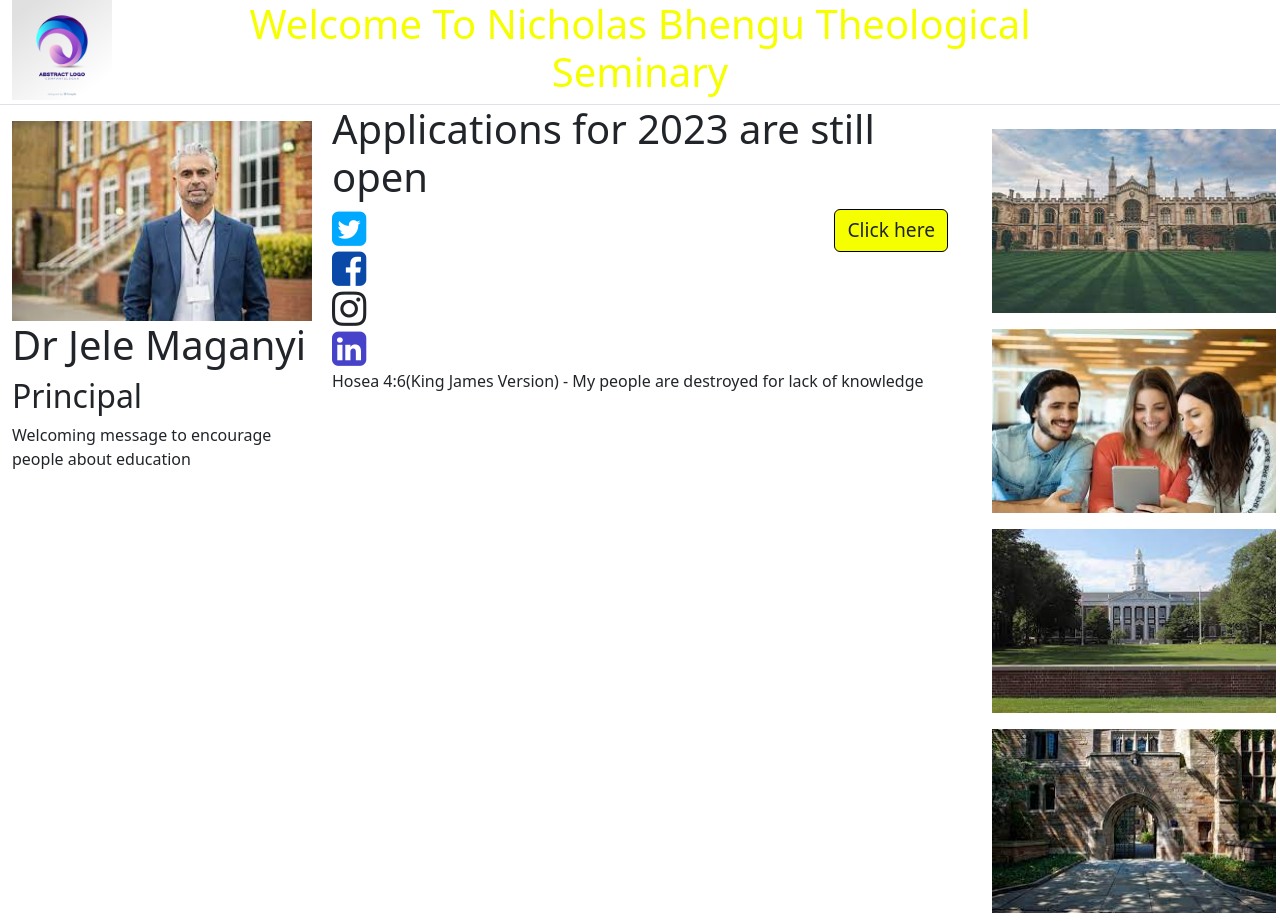
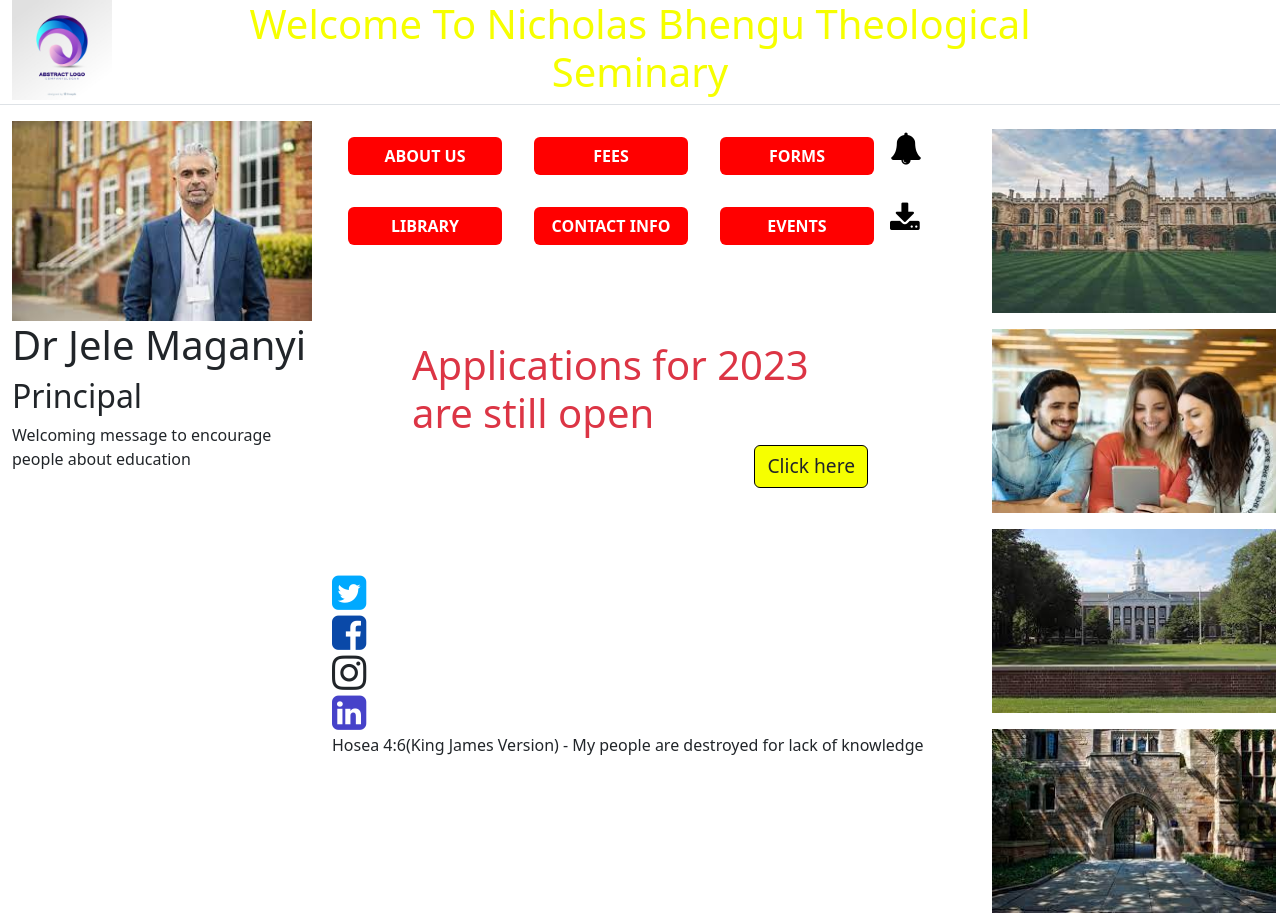
Before and after one commit to Rumbie-Mudzie7/Theological-Seminary, a React (Create React App) app: page / in a window 1280 px wide. Built offline with nearby package versions, Linux system fonts and the light colour scheme.

Commit message:
Implemented download and button styling

```diff
--- a/src/components/Midsection/index.js
+++ b/src/components/Midsection/index.js
@@ -1,15 +1,31 @@
 import React from 'react';
 import styled from 'styled-components';
 import 'font-awesome/css/font-awesome.min.css';
+import SampleFile from '../../sampleFile.pdf';
 
 function Midsection() {
   return (
     <>
-      <div>
-        <h1>Applications for 2023 are still open</h1>
+      <Wrapper className="menu-section pt-3">
+        <Button type="button" className="btn w-25">ABOUT US</Button>
+        <Button type="button" className="btn w-25">FEES</Button>
+        <Button type="button" className="btn w-25">FORMS</Button>
+        <Bell className="fa fa-bell" aria-hidden="true" />
+      </Wrapper>
+      <Wrapper className="menu-section">
+        <Button type="button" className="btn w-25">LIBRARY</Button>
+        <Button type="button" className="btn w-25">CONTACT INFO</Button>
+        <Button type="button" className="btn w-25">EVENTS</Button>
+        <a href={SampleFile} target="_blank" rel="noopener noreferrer" download>
+          <Bell className="fa fa-download" aria-hidden="true" />
+          {/* Download */}
+        </a>
+      </Wrapper>
+      <ClickWrapper>
+        <h1 className="text-danger">Applications for 2023 are still open</h1>
         <Button2 type="button" className="btn pull-right">Click here</Button2>
-      </div>
-      <div className="col-md-1">
+      </ClickWrapper>
+      <div className="col-md-1 pt-5">
         <Twitter className="fa fa-twitter-square" aria-hidden="true" />
         <Facebook className="fa fa-facebook-square" aria-hidden="true" />
         <Instagram className="fa fa-instagram" aria-hidden="true" />
@@ -22,24 +38,29 @@ function Midsection() {
   );
 }
 
-// const Wrapper = styled.div`
+const Wrapper = styled.div`
 
-// `;
-// const Button = styled.button`
-//   background-color: red;
-//   color: #fff;
-//   margin: 1rem;
-//   font-weight: bold;
+`;
 
-//   .btn:hover{
-//     color: rgb(255, 255, 255);
-//   }
-// `;
+const ClickWrapper = styled.div`
+ padding: 5rem;
+`;
+const Button = styled.button`
+  background-color: red;
+  color: #fff;
+  margin: 1rem;
+  font-weight: bold;
 
-// const Bell = styled.i`
-//   cursor: pointer;
-//   font-size: 2rem;
-// `;
+  .btn:hover{
+    color: rgb(255, 255, 255);
+  }
+`;
+
+const Bell = styled.i`
+  cursor: pointer;
+  font-size: 2rem;
+  color: #000;
+`;
 
 const Button2 = styled.button`
   background-color: rgb(246, 255, 0);
```
